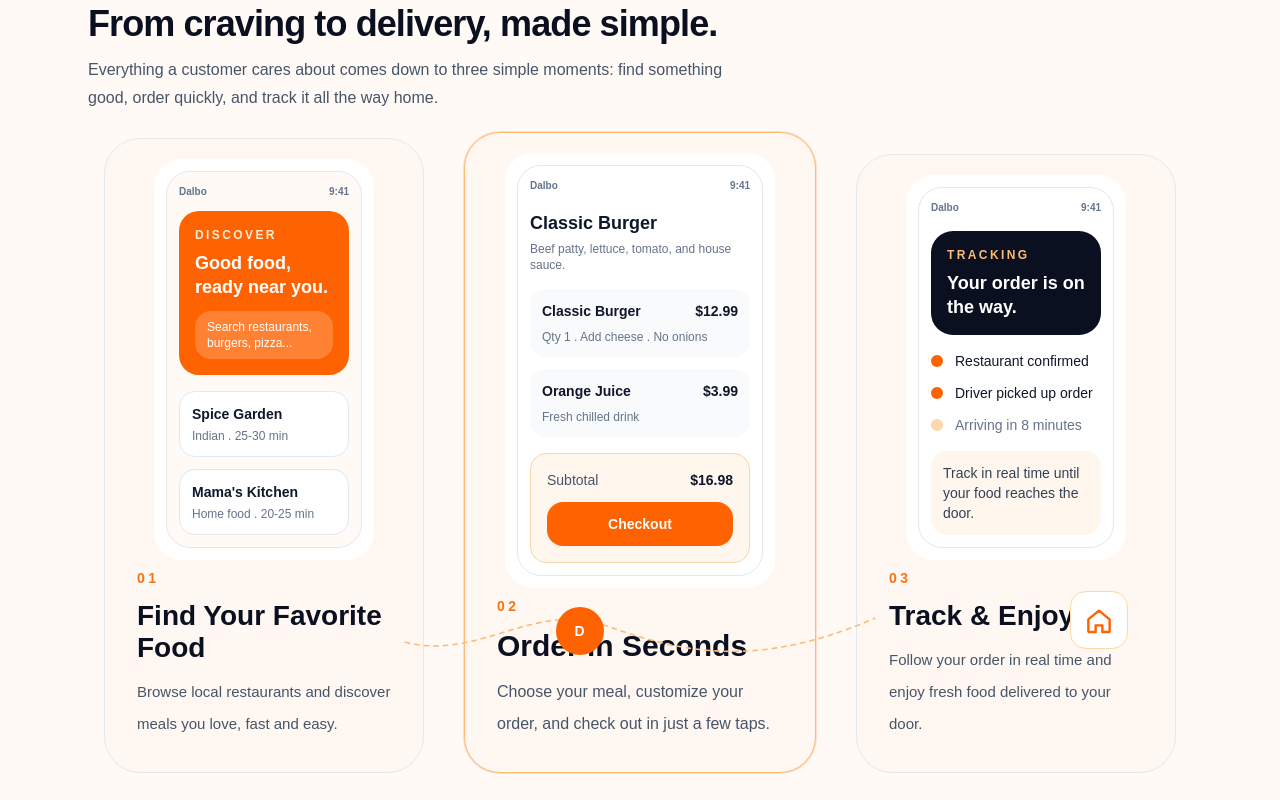
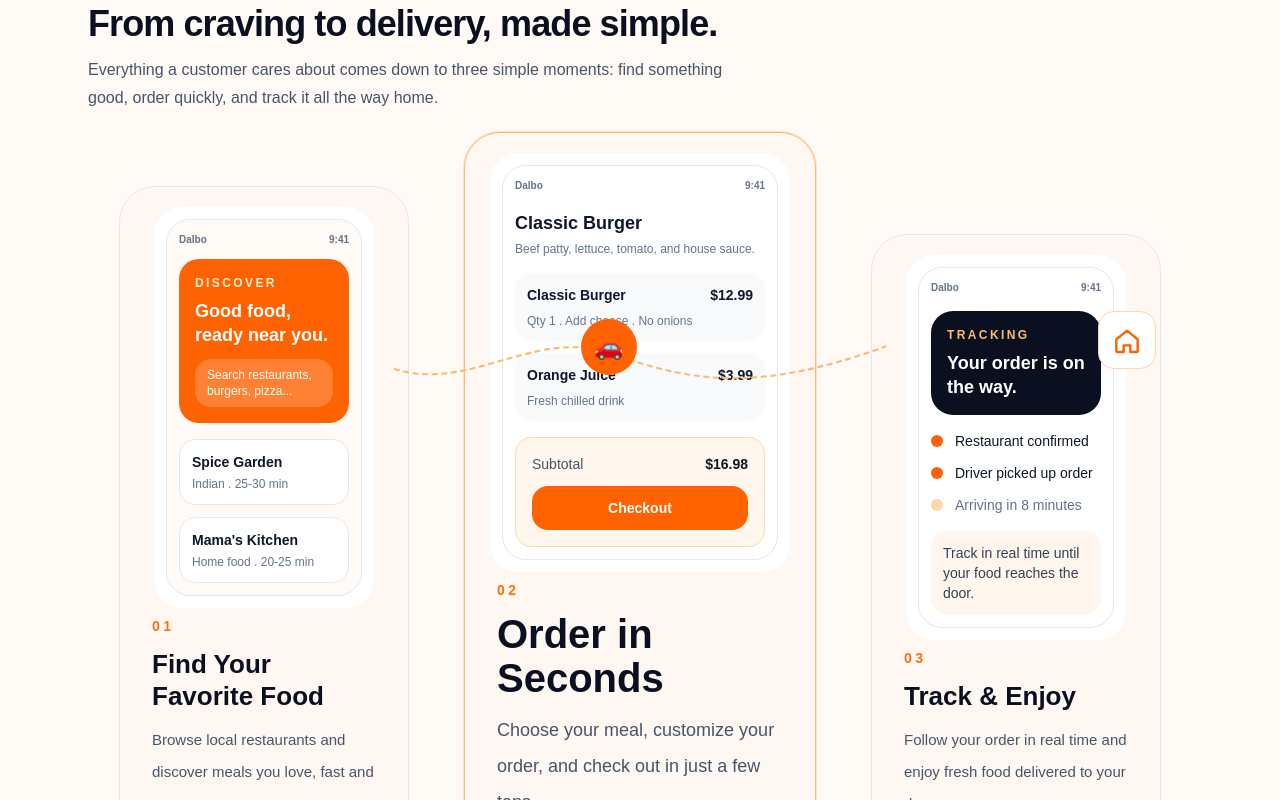
Before and after one commit to askar2022/dalbo, a Next.js app in the folder apps/web/: page / in a window 1280 px wide. Shown: the part 680-1480 px from the top of the page. Built offline with nearby package versions, Linux system fonts and the light colour scheme.

Commit message:
Emphasize center journey card and add delivery route visuals

```diff
--- a/apps/web/app/page.tsx
+++ b/apps/web/app/page.tsx
@@ -241,7 +241,7 @@ export default function HomePage() {
               </div>
 
               <div className="relative flex max-w-6xl flex-col gap-6 xl:flex-row xl:items-end xl:justify-between">
-                <div className="pointer-events-none absolute inset-x-12 bottom-24 hidden xl:block">
+                <div className="pointer-events-none absolute inset-x-8 top-[24%] hidden xl:block">
                   <svg
                     viewBox="0 0 960 180"
                     className="h-24 w-full"
@@ -249,17 +249,17 @@ export default function HomePage() {
                     aria-hidden="true"
                   >
                     <path
-                      d="M40 115 C180 150, 280 35, 420 85 S700 165, 920 70"
+                      d="M20 120 C160 165, 285 40, 430 92 S700 165, 940 78"
                       stroke="#fdba74"
-                      strokeWidth="3"
+                      strokeWidth="4"
                       strokeDasharray="8 10"
                       strokeLinecap="round"
                     />
                   </svg>
-                  <div className="absolute left-[44%] top-[52%] flex h-12 w-12 -translate-x-1/2 -translate-y-1/2 items-center justify-center rounded-full bg-[#ff6200] text-sm font-bold text-white">
-                    D
+                  <div className="absolute left-[47%] top-[44%] flex h-14 w-14 -translate-x-1/2 -translate-y-1/2 items-center justify-center rounded-full bg-[#ff6200] text-2xl text-white">
+                    🚗
                   </div>
-                  <div className="absolute right-4 top-[10%] rounded-2xl border border-orange-200 bg-white p-3">
+                  <div className="absolute right-1 top-[6%] rounded-2xl border border-orange-200 bg-white p-3">
                     <svg viewBox="0 0 24 24" className="h-8 w-8 text-[#ff6200]" fill="none">
                       <path
                         d="M4 11.5 12 5l8 6.5V20a1 1 0 0 1-1 1h-4.5v-5h-5v5H5a1 1 0 0 1-1-1v-8.5Z"
@@ -279,13 +279,13 @@ export default function HomePage() {
                     <article
                       className={`mx-auto flex w-full flex-col rounded-[36px] border bg-[#fff7f1] p-4 transition duration-200 hover:-translate-y-1 sm:p-5 ${
                         index === 1
-                          ? "max-w-[400px] border-orange-300 shadow-[0_0_0_1px_rgba(255,98,0,0.18)] xl:min-h-[570px]"
-                          : "max-w-[320px] border-slate-200 xl:min-h-[540px]"
+                          ? "max-w-[450px] border-orange-300 shadow-[0_0_0_1px_rgba(255,98,0,0.18)] xl:min-h-[620px]"
+                          : "max-w-[290px] border-slate-200 xl:min-h-[540px]"
                       }`}
                     >
                       <div
                         className={`mx-auto w-full ${
-                          index === 1 ? "max-w-[250px] sm:max-w-[270px]" : "max-w-[210px] sm:max-w-[220px]"
+                          index === 1 ? "max-w-[280px] sm:max-w-[300px]" : "max-w-[205px] sm:max-w-[220px]"
                         }`}
                       >
                         <JourneyPhone view={step.view} />
@@ -298,14 +298,14 @@ export default function HomePage() {
                         </div>
                         <h3
                           className={`mt-3 font-semibold ${
-                            index === 1 ? "text-3xl leading-9" : "text-[28px] leading-8"
+                            index === 1 ? "text-[40px] leading-[44px]" : "text-[26px] leading-8"
                           }`}
                         >
                           {step.title}
                         </h3>
                         <p
                           className={`mt-3 text-slate-600 ${
-                            index === 1 ? "text-base leading-8" : "text-[15px] leading-8"
+                            index === 1 ? "text-lg leading-9" : "text-[15px] leading-8"
                           }`}
                         >
                           {step.description}
```
Also changed, not shown: 1 other file (tests, documents, lock files or other folders).
